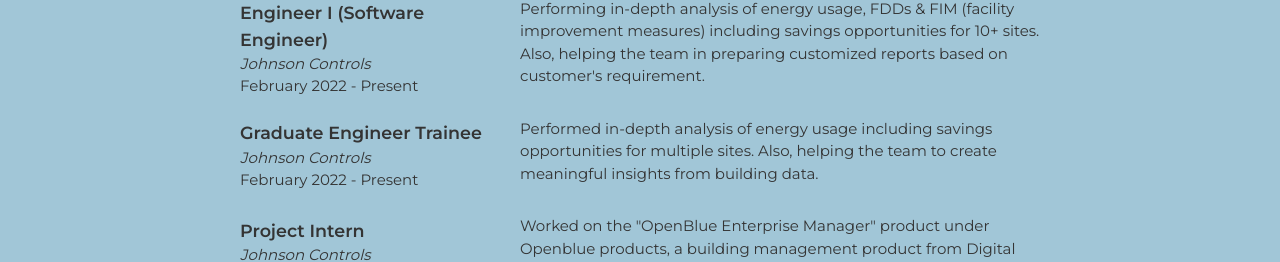
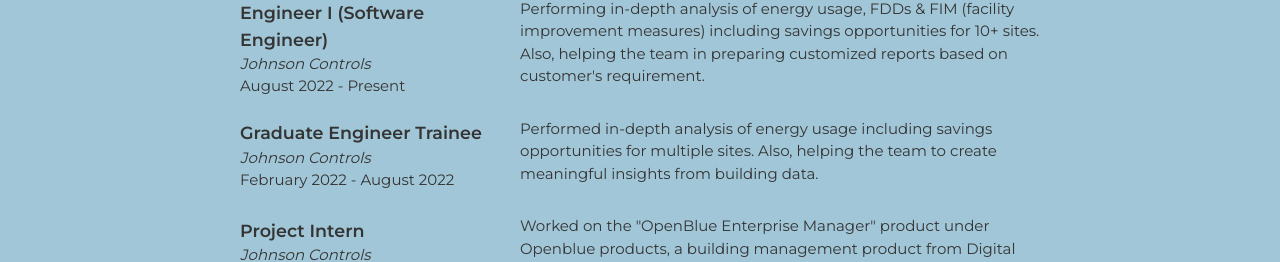
Before and after one commit to swarnimjalan/swarnimjalan.github.io, a plain HTML site: page index.html in a window 1280 px wide. Shown: the part 1420-1682 px from the top of the page. Drawn offline with Linux system fonts and the light colour scheme.

Commit message:
Add files via upload

```diff
--- a/index.html
+++ b/index.html
@@ -16,7 +16,7 @@
         <h2>Data Enthusiast | Electrical Engineer</h2>
 
         <p>I am an ACE (American Council on Education) certified Data Analyst working as a Engineer I at Johnson Controls in OpenBlue Insights team.</p>
-<p>Being an Electrical Engineer,I perform in-depth analysis of energy usage, FDDs & FIM (facility improvement measures) including savings opportunities using domain knowledge and dada analytics.</p>
+<p>Being an Electrical Engineer, I perform in-depth analysis of energy usage, FDDs & FIM (facility improvement measures) including savings opportunities using domain knowledge and dada analytics.</p>
 </div>
       </header>
 
@@ -53,7 +53,7 @@
           <div class="job-details">
             <h3>Engineer I (Software Engineer)</h3>
             <p>Johnson Controls</p>
-            <p>February 2022 - Present</p>
+            <p>August 2022 - Present</p>
           </div>
           <div class="job-summary">
           <p>Performing in-depth analysis of energy usage, FDDs & FIM (facility improvement measures) including savings opportunities for 10+ sites. Also, helping the team in preparing customized reports based on customer's requirement.</p>
@@ -61,7 +61,7 @@
           <div class="job-details">
             <h3>Graduate Engineer Trainee</h3>
             <p>Johnson Controls</p>
-            <p>February 2022 - Present</p>
+            <p>February 2022 - August 2022</p>
           </div>
           <div class="job-summary">
           <p>Performed in-depth analysis of energy usage including savings opportunities for multiple sites. Also, helping the team to create meaningful insights from building data. </p>
```
